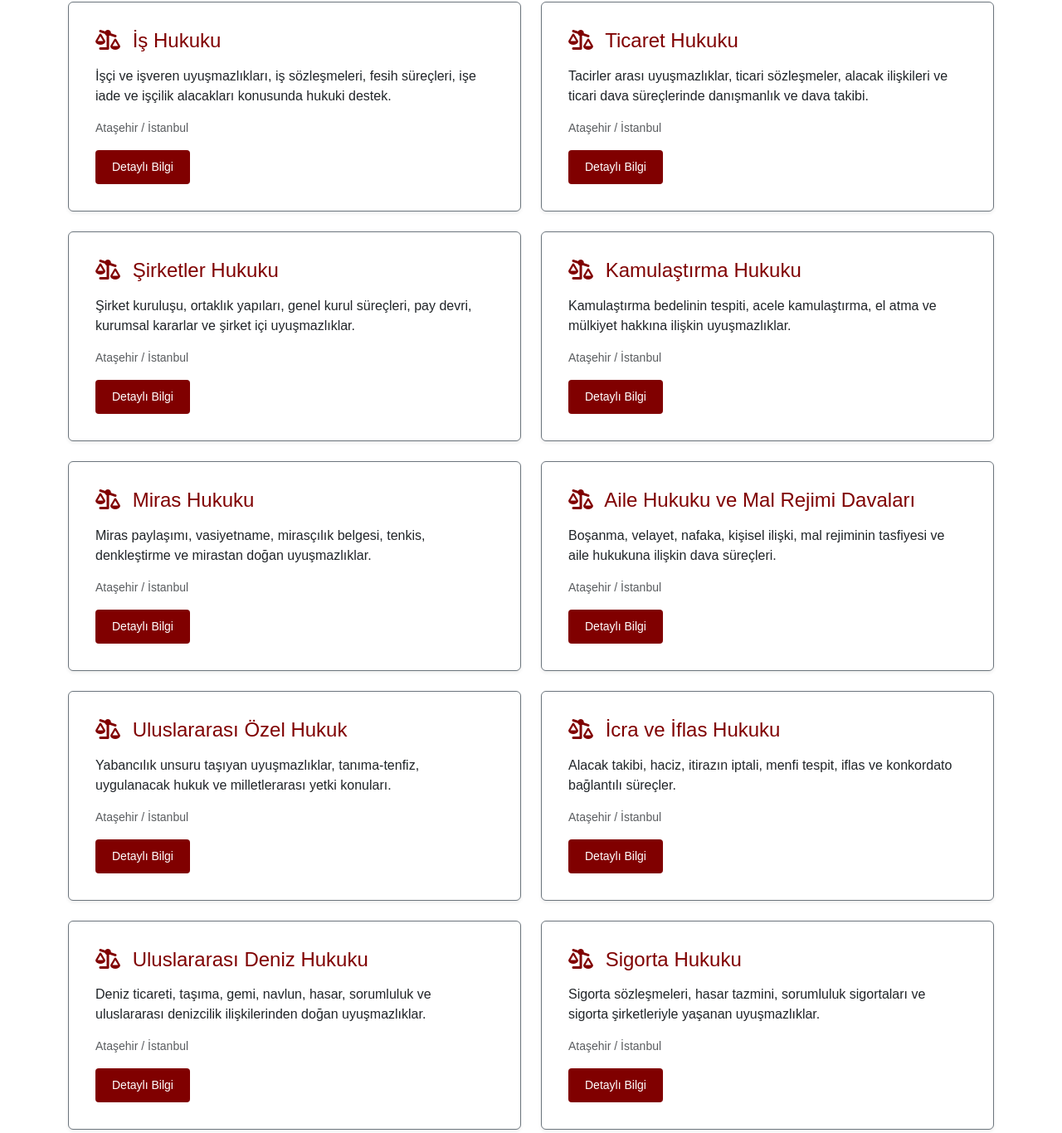
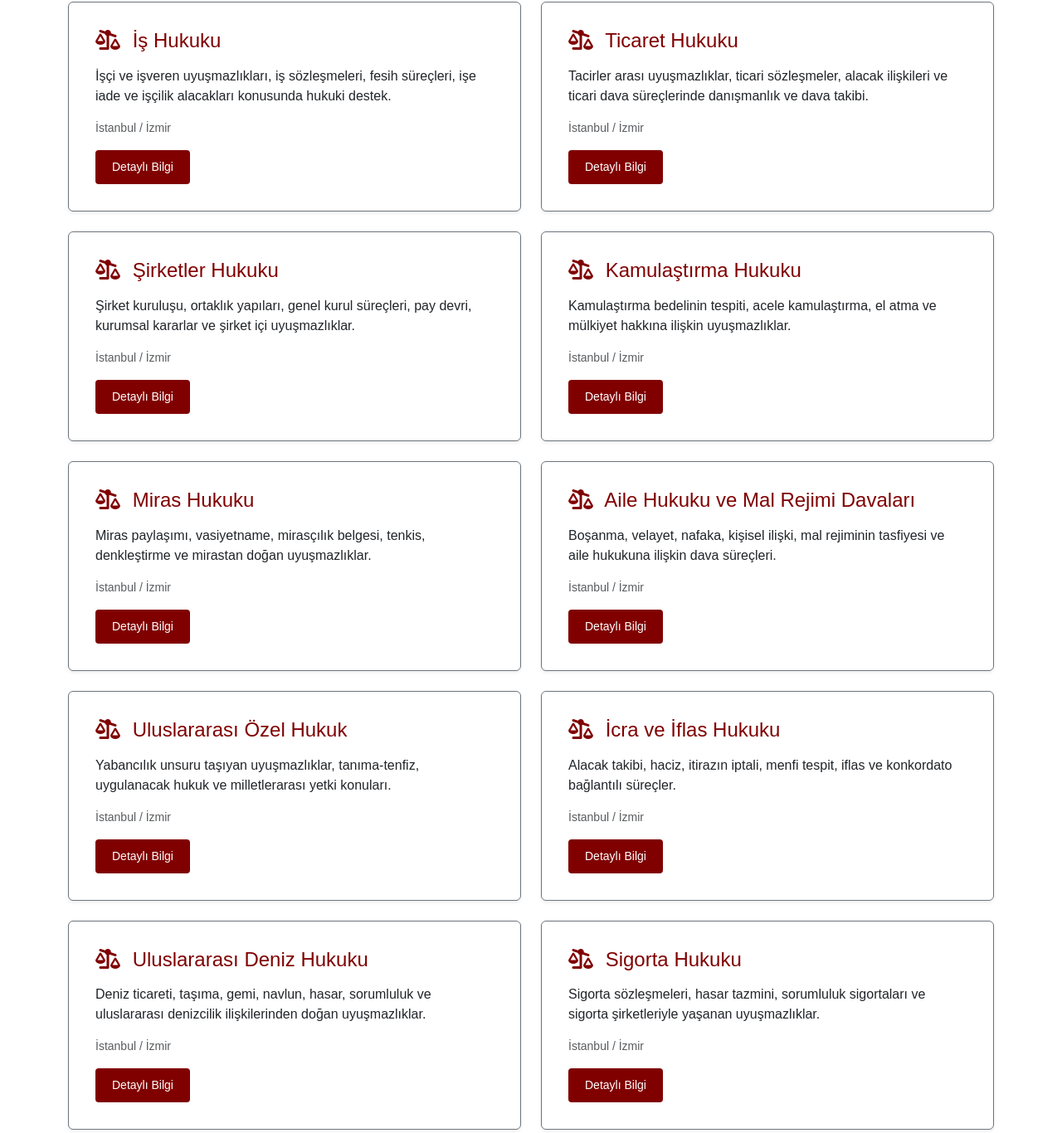
Before and after one commit to denizcangk/tepeli_hukuk, a Django app: page /tr/calisma-alanlari/ in a window 1280 px wide. Shown: the part 747-2113 px from the top of the page at 83% size. Run offline with Django 5.2, Linux system fonts and the light colour scheme; data that the repository does not hold is empty.

Commit message:
Update service card location label

```diff
--- a/templates/pages/calisma_alanlari.html
+++ b/templates/pages/calisma_alanlari.html
@@ -20,7 +20,7 @@
                             <i class="fas fa-balance-scale-right me-2"></i> {{ alan.baslik }}
                         </h4>
                         <p class="card-text">{{ alan.aciklama }}</p>
-                        <p class="small text-muted mb-0">Ataşehir / İstanbul</p>
+                        <p class="small text-muted mb-0">İstanbul / İzmir</p>
                         {% if alan.slug %}
                             <a href="{% url 'calisma_alani_detay' alan.slug %}" class="btn btn-sm btn-primary mt-3">Detaylı Bilgi</a>
                         {% endif %}
```
